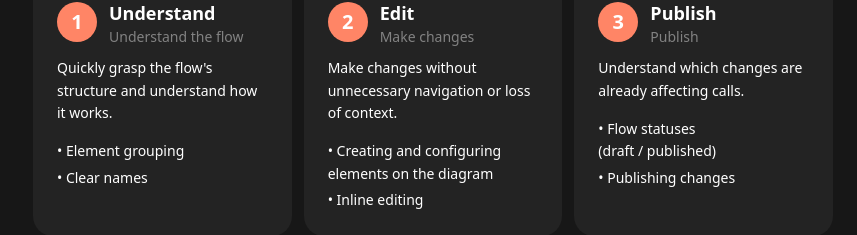
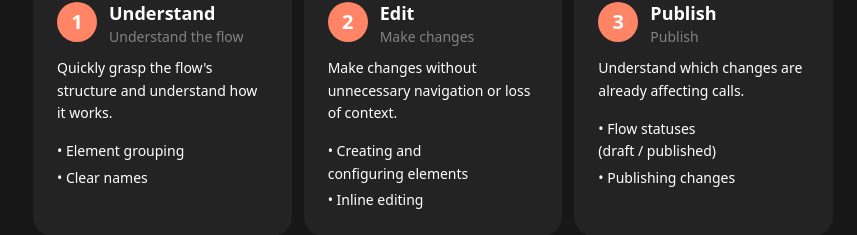
Before and after one commit to him9li9/portfolio, a Next.js app: page /work in a window 1280 px wide. Shown: the part 5638-5873 px from the top of the page, without its empty margins (207-1064 px from the left). Built offline with nearby package versions, Linux system fonts and the light colour scheme; no server answers.

Commit message:
Shorten design card copy

```diff
--- a/src/components/work-case-page.tsx
+++ b/src/components/work-case-page.tsx
@@ -701,7 +701,7 @@ export function WorkCasePage() {
                 Make changes without unnecessary navigation or loss of context.
               </p>
               <div className="flex w-full flex-col gap-space-1 text-[14px] leading-[160%] text-primary">
-                <p>• Creating and configuring elements on the diagram</p>
+                <p>• Creating and configuring elements</p>
                 <p>• Inline editing</p>
               </div>
             </div>
```
